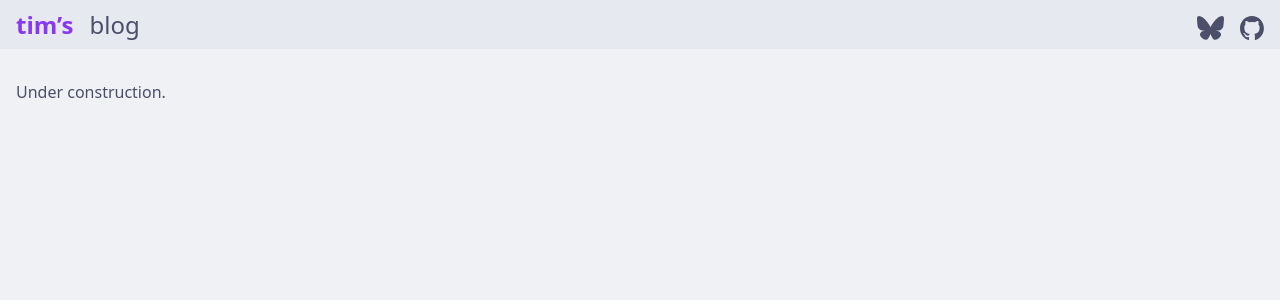
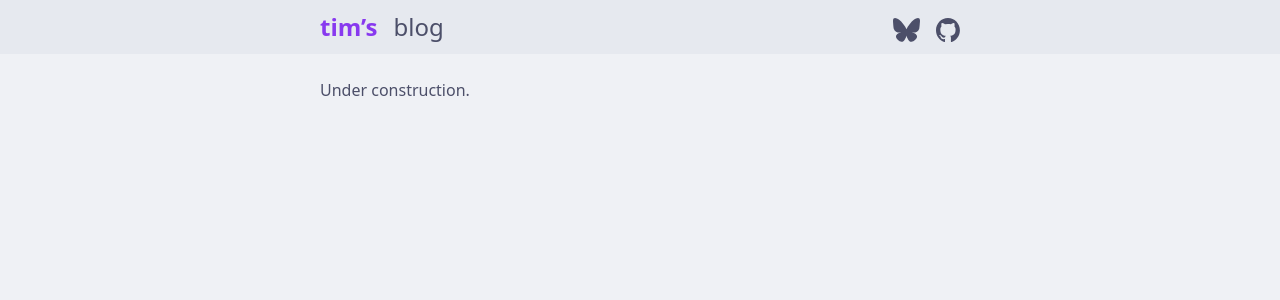
Before and after one commit to TimJentzsch/dev.timjen.net, a SvelteKit app: page / in a window 1280 px wide. Shown: the top 300 px of the page. Built offline with nearby package versions, Linux system fonts and the light colour scheme.

Commit message:
Improve typography
- Avoid too long lines
- Improve line height
- Improve margins on small screens
- Text justification

```diff
--- a/src/lib/components/BlogPost.svelte
+++ b/src/lib/components/BlogPost.svelte
@@ -20,6 +20,10 @@
 </article>
 
 <style>
+	article {
+		width: 100%;
+	}
+
 	article > :global(:first-child) {
 		margin-top: 0;
 	}
--- a/src/lib/components/Header.svelte
+++ b/src/lib/components/Header.svelte
@@ -9,6 +9,7 @@
 	let { path }: Props = $props();
 </script>
 
+<div class="header-container">
 	<header>
 		<a id="websiteName" href="/">tim’s</a>
 		<nav>
@@ -31,15 +32,26 @@
 			</div>
 		</nav>
 	</header>
+</div>
 
 <style>
+	.header-container {
+		display: flex;
+		width: 100%;
+		justify-content: center;
+
+		background-color: var(--mantle);
+	}
+
 	header {
 		display: flex;
 		align-items: baseline;
 
-		padding: var(--spacing1) var(--spacing2);
+		width: 100%;
+		max-width: var(--max-content-width);
+
+		margin: var(--spacing1) var(--spacing2);
 		gap: var(--spacing2);
-		background-color: var(--mantle);
 
 		font-size: 1.5rem;
 	}
--- a/src/routes/+layout.svelte
+++ b/src/routes/+layout.svelte
@@ -12,12 +12,24 @@
 
 <Header path={data.path} />
 
-<main>
-	{@render children()}
-</main>
+<div class="main-container">
+	<main>
+		{@render children()}
+	</main>
+</div>
 
 <style>
+	.main-container {
+		overflow-x: hidden;
+		display: flex;
+		justify-content: center;
+		width: 100%;
+	}
+
 	main {
-		padding: var(--spacing2);
+		overflow-x: hidden;
+		max-width: var(--max-content-width);
+		width: 100%;
+		margin: var(--spacing1) var(--spacing2);
 	}
 </style>
--- a/src/styles/global.css
+++ b/src/styles/global.css
@@ -1,6 +1,9 @@
 :root {
 	--spacing1: 0.5rem;
 	--spacing2: calc(2 * var(--spacing1));
+
+	/* Lines that run too long are harder to read */
+	--max-content-width: 40rem;
 
 	--radius: 0.5rem;
 }
@@ -23,6 +26,8 @@ body {
 		'Open Sans',
 		'Helvetica Neue',
 		sans-serif;
+
+	line-height: 1.6;
 }
 
 h1 {
```
Lines whose indentation alone changed are shown as unchanged.
